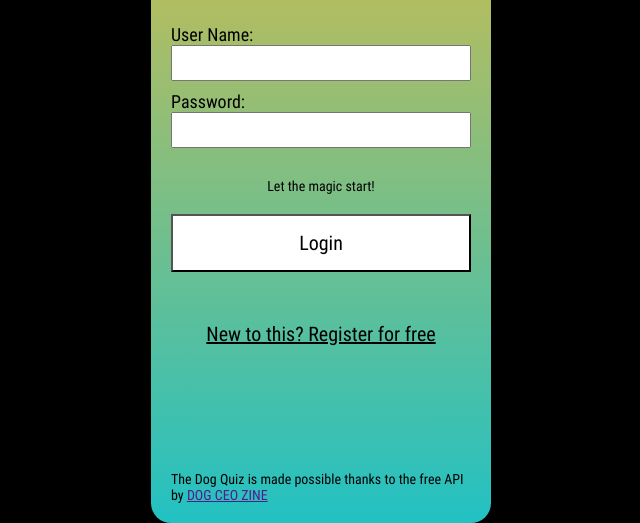
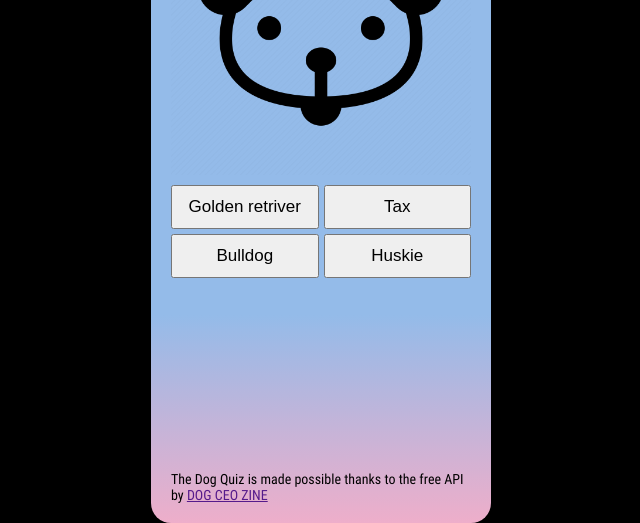
Before and after one commit to adameli/dog-quiz, a plain HTML site: page problem/index.html in a window 1280 px wide. Shown: the part 277-800 px from the top of the page, without its empty margins (319-959 px from the left). Drawn offline with Linux system fonts and the light colour scheme; no server answers.

Commit message:
the beginning

```diff
--- a/problem/css/login_register.css
+++ b/problem/css/login_register.css
@@ -11,7 +11,7 @@ body #register_back_color {
 }
 
 .container_login {
-    display: flex;
+    display: none;
     flex-direction: column;
     justify-content: center;
     margin-top: auto;
--- a/problem/css/quiz.css
+++ b/problem/css/quiz.css
@@ -4,7 +4,7 @@ body #quiz_back_color {
 }
 
 .container_quiz {
-    display: none;
+    display: block;
 
 }
 
--- a/problem/index.html
+++ b/problem/index.html
@@ -14,7 +14,7 @@
 
 <body>
 
-    <div class="wrapper" id="login_back_color">
+    <div class="wrapper" id="quiz_back_color">
         <header>
             <div id="logo"></div>
             <div id="title">Dog Breed Quiz</div>
--- a/problem/js/login_register.js
+++ b/problem/js/login_register.js
@@ -11,6 +11,7 @@ async function userWantsToLogin() {
         document.querySelector(".container_login").id = "display_none";
         document.querySelector(".container_quiz").id = "display_block";
         wrapper.setAttribute("id", "quiz_back_color");
+
     };
     if (responseObjekt.response.status === 404) {
         loginFeedback.setAttribute("id", "wrong");
--- a/problem/js/quiz.js
+++ b/problem/js/quiz.js
@@ -0,0 +1,7 @@
+
+startQuiz("adamski")
+async function startQuiz(user_name) {
+    console.log("hej");
+
+    const serverResponseQuiz = await fetchFunction(`https://dog.ceo/api/breed/australian/shepherd/images/random`)
+};
--- a/problem/js/server_connection.js
+++ b/problem/js/server_connection.js
@@ -21,9 +21,9 @@ async function fetchFunction(URL) {
 };
 
 
-fetch("https://dog.ceo/api/breed/australian/shepherd/images/random")
-    .then(r => {
-        console.log(r);
-        return r.json()
-    })
-    .then(dog => console.log(dog))
+// fetch("https://dog.ceo/api/breed/australian/shepherd/images/random")
+//     .then(r => {
+//         console.log(r);
+//         return r.json()
+//     })
+//     .then(dog => console.log(dog))
```
